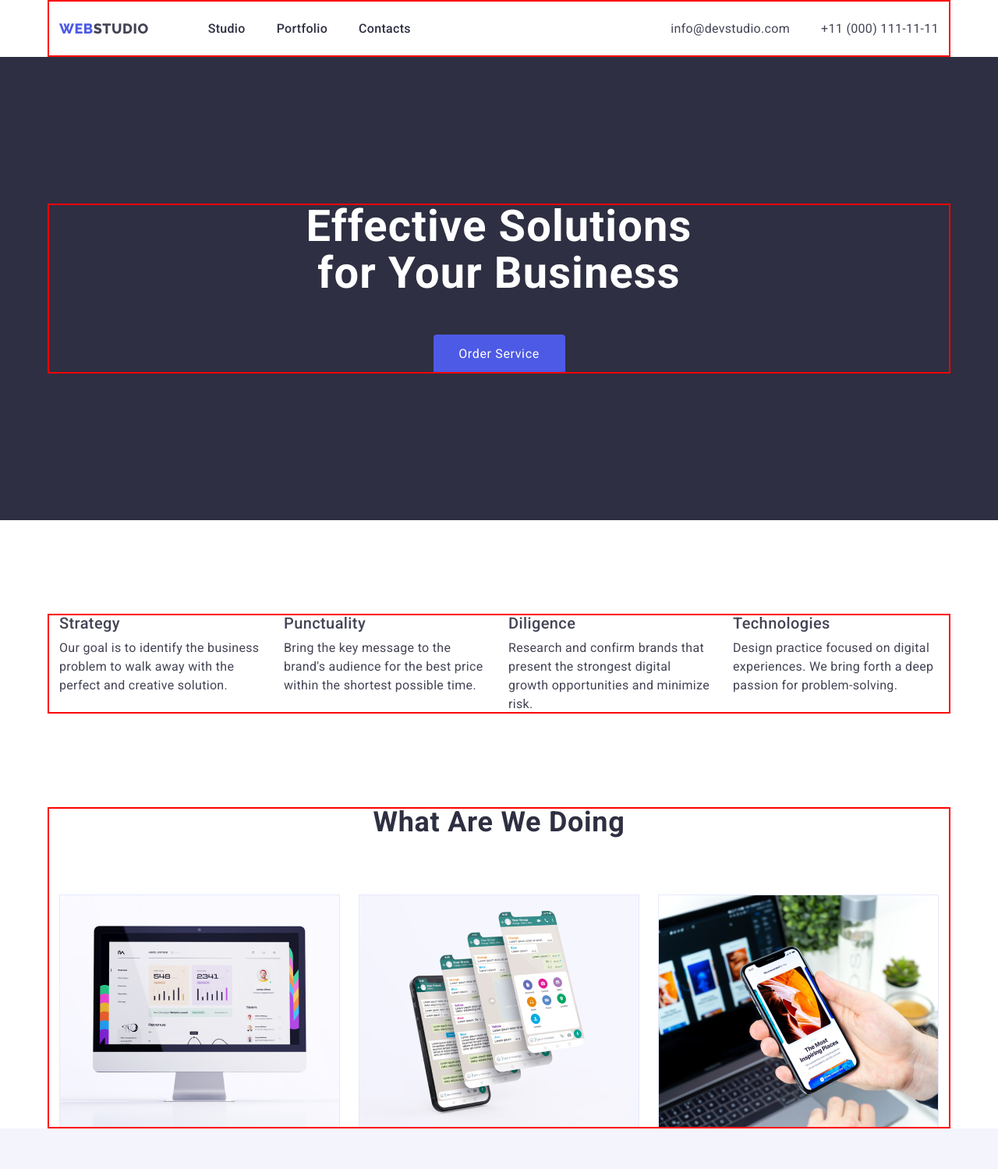
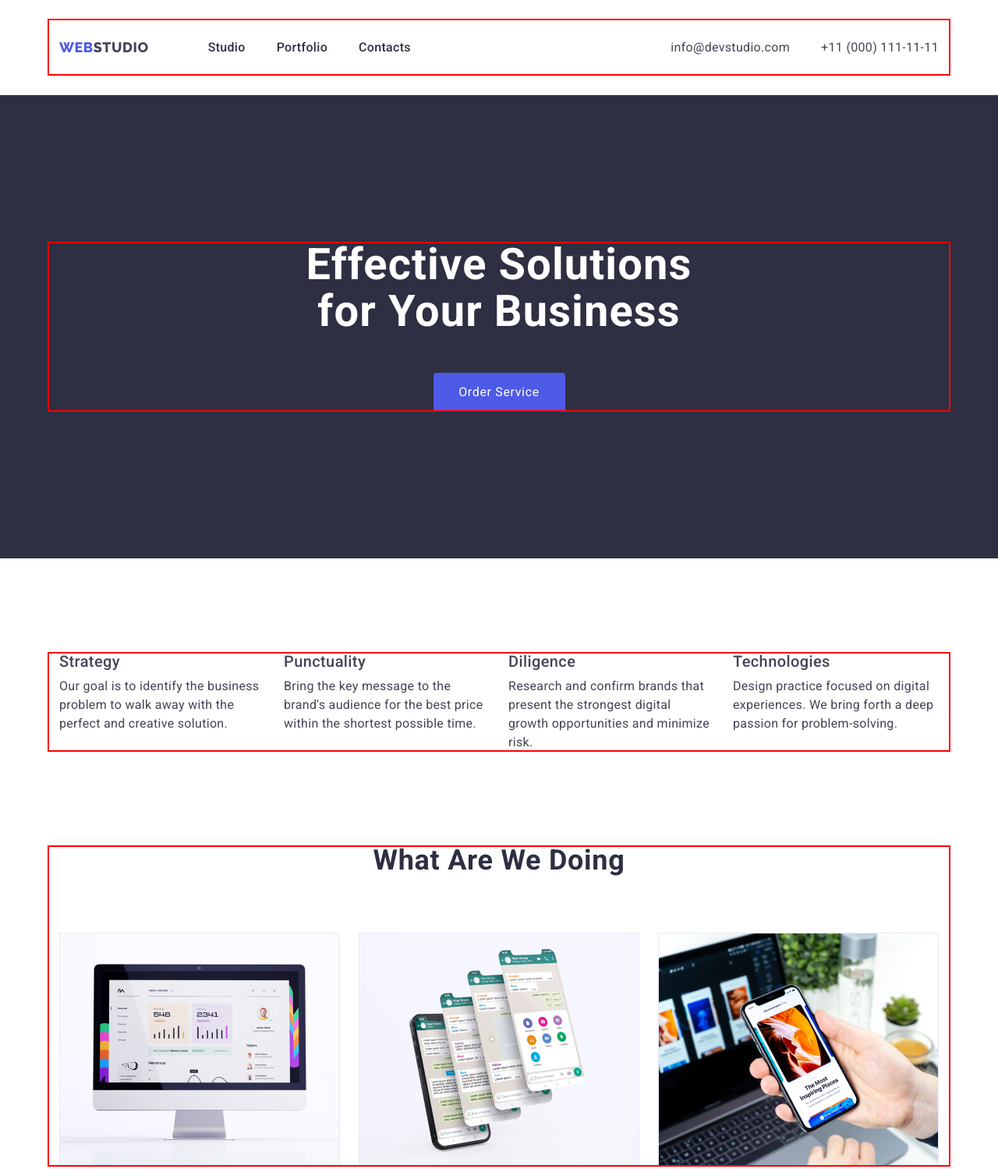
Before and after one commit to natalilia/homework3, a plain HTML site: page index.html in a window 1280 px wide. Shown: the top 1499 px of the page at 78% size. Drawn offline with nearby package versions, Linux system fonts and the light colour scheme.

Commit message:
fixed again

```diff
--- a/css/styles.css
+++ b/css/styles.css
@@ -147,6 +147,10 @@ margin-bottom: 8px;
 }
 
 /*header*/
+.header{
+    border-bottom: 1px solid var(--accent-cl);
+    padding: 24px 0;
+}
 
 .header-nav{margin-right: auto;}
 .header-container{
@@ -154,8 +158,6 @@ margin-bottom: 8px;
     align-items: center;
     height: 73px;
     border-bottom: 1px;
-    border-color: var(--accent-cl);
-
 }
 /*Site nav*/
 .site-nav{
@@ -255,9 +257,7 @@ margin-bottom: 48px;}
     color: var(--white-cl);
     background-color: var(--inter-iris-cl);
 }
-.section-exampleimg{
-    padding-bottom: 0px;
-}
+
 /*features*/
 .features{
     display: flex;
@@ -415,7 +415,7 @@ margin-bottom: 48px;}
         display: flex;
         flex-wrap: wrap;
         gap: var(--indent);
-        row-gap: 48px;
+        gap: 48px 24px;
     }
 
     .example-item{
```
